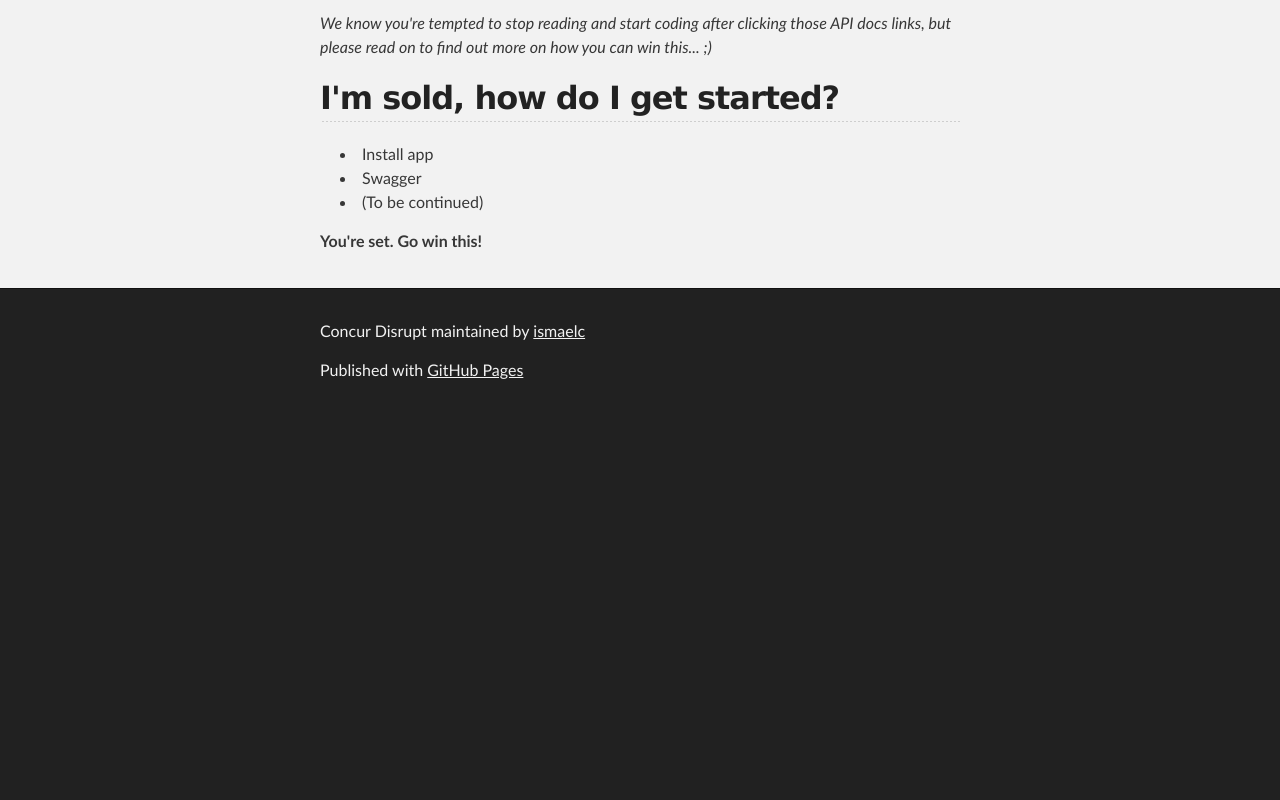
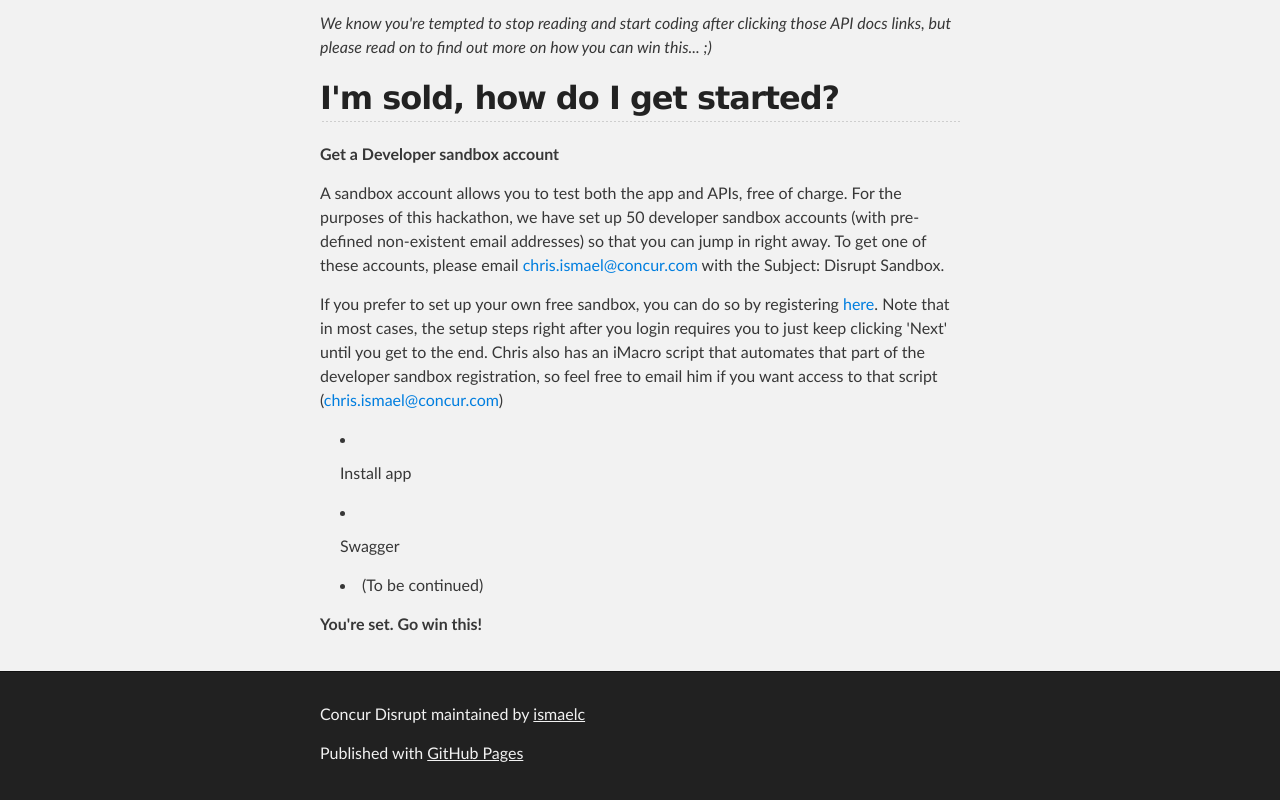
Before and after one commit to ismaelc/ConcurDisrupt, a plain HTML site: page index.html in a window 1280 px wide. Shown: the part 2137-2937 px from the top of the page. Before the commit the page ends 2554 px from the top, so only its background shows below. Drawn offline with Linux system fonts and the light colour scheme.

```diff
--- a/index.html
+++ b/index.html
@@ -83,9 +83,15 @@
 <h2>
 <a name="im-sold-how-do-i-get-started" class="anchor" href="#im-sold-how-do-i-get-started"><span class="octicon octicon-link"></span></a>I'm sold, how do I get started?</h2>
 
+<p><strong>Get a Developer sandbox account</strong></p>
+
+<p>A sandbox account allows you to test both the app and APIs, free of charge.  For the purposes of this hackathon, we have set up 50 developer sandbox accounts (with pre-defined non-existent email addresses) so that you can jump in right away.  To get one of these accounts, please email <a href="mailto:chris.ismael@concur.com">chris.ismael@concur.com</a> with the Subject: Disrupt Sandbox.  </p>
+
+<p>If you prefer to set up your own free sandbox, you can do so by registering <a href="https://developer.concur.com/register">here</a>.  Note that in most cases, the setup steps right after you login requires you to just keep clicking 'Next' until you get to the end.  Chris also has an iMacro script that automates that part of the developer sandbox registration, so feel free to email him if you want access to that script (<a href="mailto:chris.ismael@concur.com">chris.ismael@concur.com</a>)</p>
+
 <ul>
-<li>Install app</li>
-<li>Swagger</li>
+<li><p>Install app</p></li>
+<li><p>Swagger</p></li>
 <li>(To be continued)</li>
 </ul><p><strong>You're set.  Go win this!</strong></p>
       </section>
```
Also changed, not shown: params.json (+1 -1 lines).
